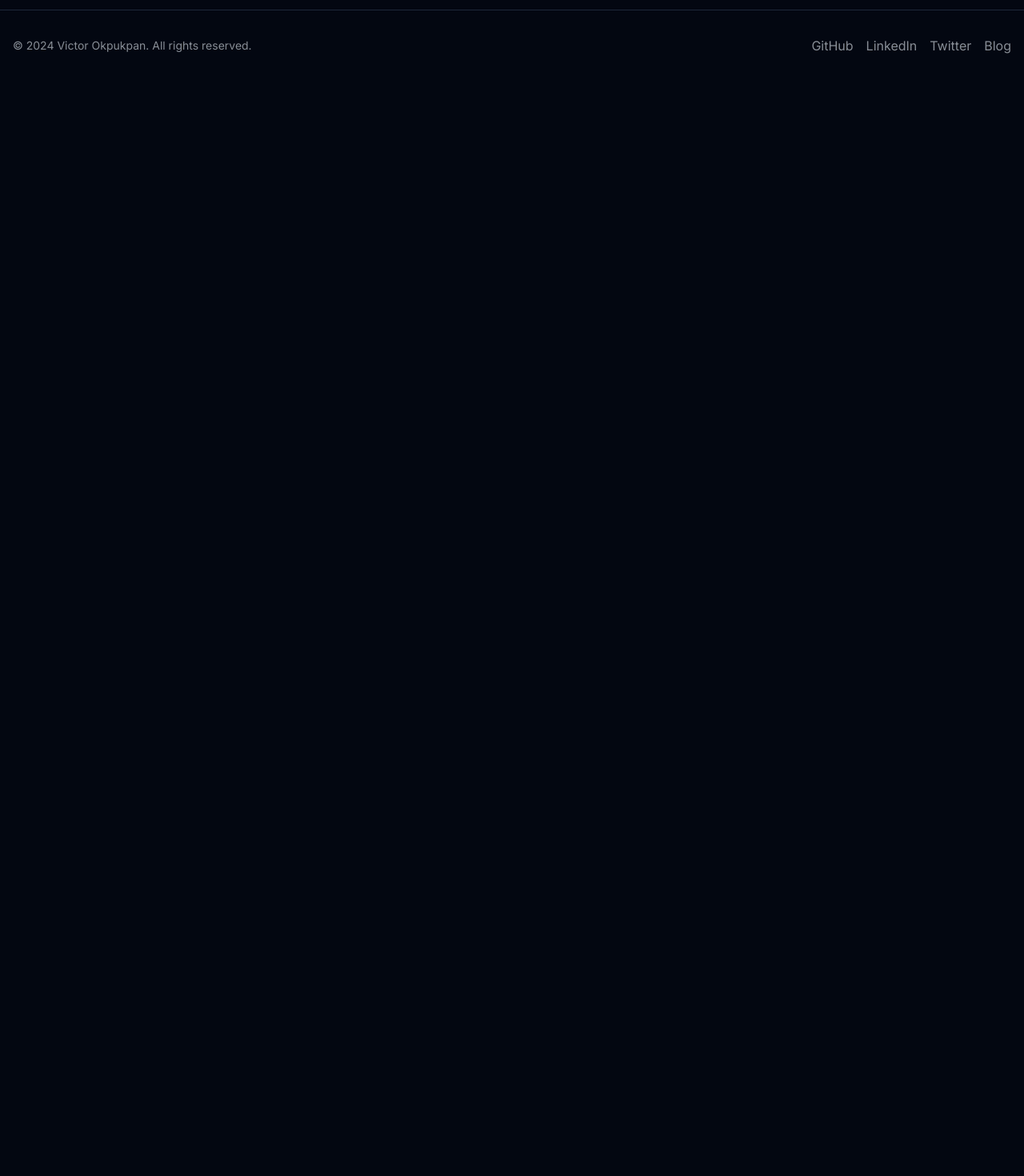
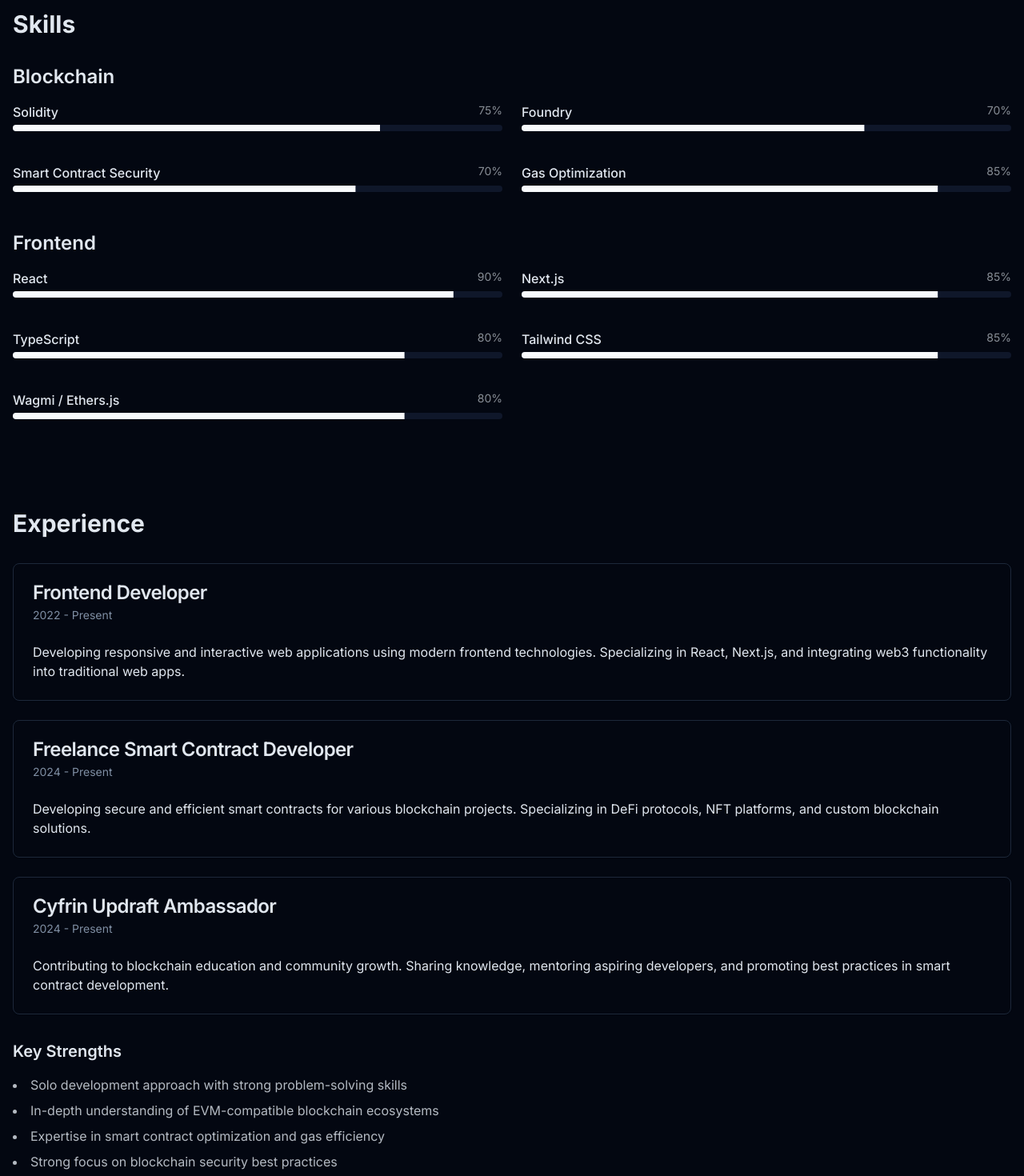
Before and after one commit to Victor-Okpukpan/portfolio-v3, a Next.js app: page / in a window 1280 px wide. Shown: the part 980-2450 px from the top of the page at 80% size. Before the commit the page ends 1081 px from the top, so only its background shows below. Built offline with nearby package versions, Linux system fonts and the light colour scheme.

Commit message:
style: add experience section

```diff
--- a/app/page.tsx
+++ b/app/page.tsx
@@ -1,9 +1,13 @@
+import Experience from '@/components/experience'
 import Hero from '@/components/hero'
+import Skills from '@/components/skills'
 
 export default function Home() {
   return (
     <div className="space-y-24 py-24">
       <Hero />
+      <Skills />
+      <Experience />
     </div>
   )
 }
--- /dev/null
+++ b/components/experience.tsx
@@ -0,0 +1,49 @@
+import { Card, CardContent, CardDescription, CardHeader, CardTitle } from '@/components/ui/card'
+
+const experiences = [
+  {
+    title: 'Frontend Developer',
+    period: '2022 - Present',
+    description: 'Developing responsive and interactive web applications using modern frontend technologies. Specializing in React, Next.js, and integrating web3 functionality into traditional web apps.',
+  },
+  {
+    title: 'Freelance Smart Contract Developer',
+    period: '2024 - Present',
+    description: 'Developing secure and efficient smart contracts for various blockchain projects. Specializing in DeFi protocols, NFT platforms, and custom blockchain solutions.',
+  },
+  {
+    title: 'Cyfrin Updraft Ambassador',
+    period: '2024 - Present',
+    description: 'Contributing to blockchain education and community growth. Sharing knowledge, mentoring aspiring developers, and promoting best practices in smart contract development.',
+  },
+]
+
+export default function Experience() {
+  return (
+    <section id="experience" className="container mx-auto px-4">
+      <h2 className="text-3xl font-bold mb-8">Experience</h2>
+      <div className="space-y-6">
+        {experiences.map((exp, index) => (
+          <Card key={index}>
+            <CardHeader>
+              <CardTitle>{exp.title}</CardTitle>
+              <CardDescription>{exp.period}</CardDescription>
+            </CardHeader>
+            <CardContent>
+              <p>{exp.description}</p>
+            </CardContent>
+          </Card>
+        ))}
+      </div>
+      <div className="mt-8">
+        <h3 className="text-xl font-semibold mb-4">Key Strengths</h3>
+        <ul className="list-disc list-inside space-y-2 text-foreground/80">
+          <li>Solo development approach with strong problem-solving skills</li>
+          <li>In-depth understanding of EVM-compatible blockchain ecosystems</li>
+          <li>Expertise in smart contract optimization and gas efficiency</li>
+          <li>Strong focus on blockchain security best practices</li>
+        </ul>
+      </div>
+    </section>
+  )
+}
--- /dev/null
+++ b/components/skills.tsx
@@ -0,0 +1,41 @@
+import { Progress } from '@/components/ui/progress'
+
+const skills = [
+  { name: 'Solidity', level: 75, category: 'Blockchain' },
+  { name: 'Foundry', level: 70, category: 'Blockchain' },
+  { name: 'Smart Contract Security', level: 70, category: 'Blockchain' },
+  { name: 'Gas Optimization', level: 85, category: 'Blockchain' },
+  { name: 'React', level: 90, category: 'Frontend' },
+  { name: 'Next.js', level: 85, category: 'Frontend' },
+  { name: 'TypeScript', level: 80, category: 'Frontend' },
+  { name: 'Tailwind CSS', level: 85, category: 'Frontend' },
+  { name: 'Wagmi / Ethers.js', level: 80, category: 'Frontend' },
+]
+
+export default function Skills() {
+  const categories = Array.from(new Set(skills.map(skill => skill.category)))
+
+  return (
+    <section id="skills" className="container mx-auto px-4">
+      <h2 className="text-3xl font-bold mb-8">Skills</h2>
+      {categories.map(category => (
+        <div key={category} className="mb-8">
+          <h3 className="text-2xl font-semibold mb-4">{category}</h3>
+          <div className="grid grid-cols-1 md:grid-cols-2 gap-6">
+            {skills
+              .filter(skill => skill.category === category)
+              .map((skill) => (
+                <div key={skill.name} className="mb-4">
+                  <div className="flex justify-between mb-1">
+                    <span className="text-base font-medium">{skill.name}</span>
+                    <span className="text-sm text-foreground/60">{skill.level}%</span>
+                  </div>
+                  <Progress value={skill.level} className="h-2" />
+                </div>
+              ))}
+          </div>
+        </div>
+      ))}
+    </section>
+  )
+}
```
